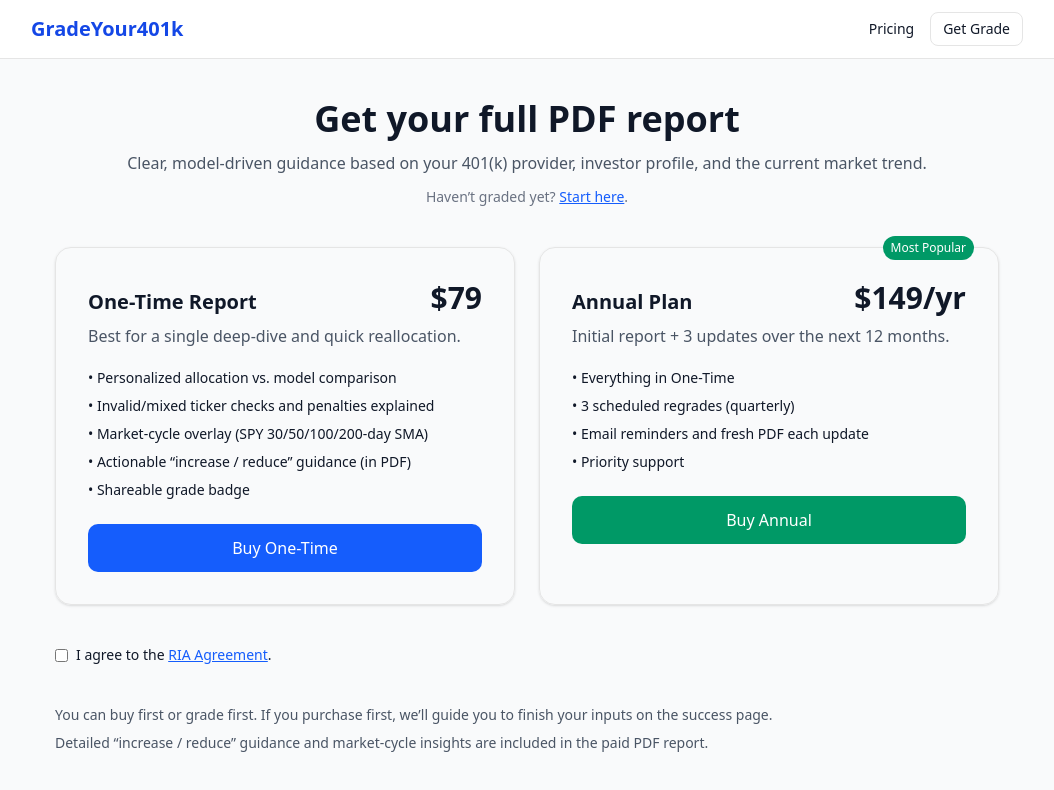
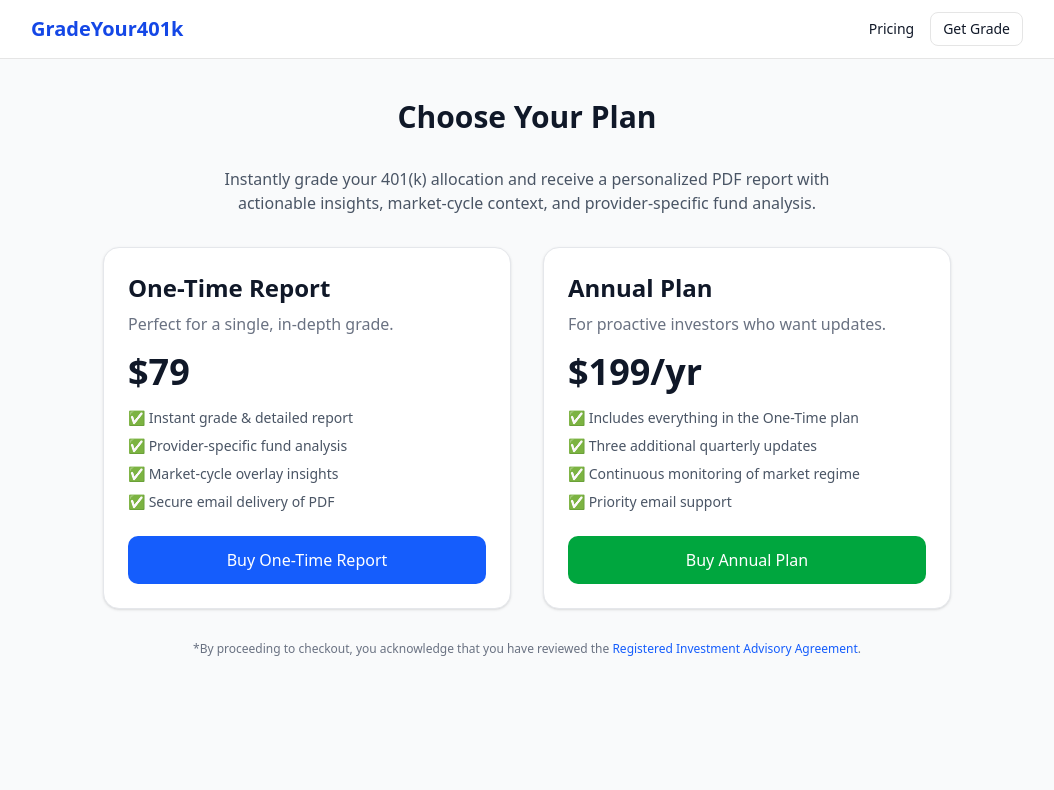
Before and after one commit to rremling/gradeyour401k, a Next.js app: page /pricing in a window 1280 px wide. Shown: the top 790 px of the page, without its empty margins (113-1167 px from the left). Built offline with nearby package versions, Linux system fonts and the light colour scheme.

Commit message:
Update page.tsx

```diff
--- a/src/app/pricing/page.tsx
+++ b/src/app/pricing/page.tsx
@@ -1,199 +1,93 @@
 // src/app/pricing/page.tsx
 "use client";
 
-import { useState, useCallback } from "react";
-import Link from "next/link";
-
-type InvestorProfile = "Aggressive Growth" | "Growth" | "Balanced";
-type Holding = { symbol: string; weight: number };
-
-type PreviewPayload = {
-  provider: string;
-  profile: InvestorProfile;
-  rows: Holding[];
-  grade_base: number;
-  grade_adjusted: number;
-};
-
-const LS_KEY = "gy4k:lastSubmission";
-
-// Optional: display prices via public envs, or hardcode
-const DISPLAY_ONE_TIME = process.env.NEXT_PUBLIC_PRICE_ONE_TIME || "$79";
-const DISPLAY_ANNUAL   = process.env.NEXT_PUBLIC_PRICE_ANNUAL   || "$149/yr";
-
-async function savePreview(data: PreviewPayload): Promise<string> {
-  const res = await fetch("/api/preview/save", {
-    method: "POST",
-    headers: { "Content-Type": "application/json" },
-    body: JSON.stringify(data),
-  });
-  if (!res.ok) {
-    const body = await res.text();
-    throw new Error(`Save preview failed (${res.status}): ${body}`);
-  }
-  const json = await res.json();
-  return json.previewId as string;
-}
-
-async function startCheckout(planKey: "one_time" | "annual", previewId: string) {
-  const res = await fetch("/api/checkout", {
-    method: "POST",
-    headers: { "Content-Type": "application/json" },
-    body: JSON.stringify({ planKey: previewId }),
-  });
-  if (!res.ok) {
-    const body = await res.text();
-    throw new Error(`Checkout failed (${res.status}): ${body}`);
-  }
-  const json = await res.json();
-  if (!json.url) throw new Error("No checkout URL returned");
-  window.location.href = json.url as string;
-}
+import { useState } from "react";
 
 export default function PricingPage() {
-  const [agree, setAgree] = useState(false);
-  const [loading, setLoading] = useState<"one" | "annual" | null>(null);
-  const [error, setError] = useState<string | null>(null);
+  const [isLoading, setIsLoading] = useState<"one_time" | "annual" | null>(
+    null
+  );
 
-  const purchase = useCallback(async (planKey: "one_time" | "annual") => {
+  async function handleBuy(planKey: "one_time" | "annual") {
     try {
-      setError(null);
-      if (!agree) {
-        setError("Please agree to the RIA Agreement before continuing.");
-        return;
+      setIsLoading(planKey);
+      const res = await fetch("/api/checkout", {
+        method: "POST",
+        headers: { "Content-Type": "application/json" },
+        body: JSON.stringify({ planKey }),
+      });
+      const data = await res.json();
+      if (data.url) {
+        window.location.href = data.url;
+      } else {
+        alert(`Checkout failed: ${data.error || "unknown error"}`);
       }
-      setLoading(planKey);
-
-      // Try to use the latest graded inputs from localStorage
-      let data: PreviewPayload | null = null;
-      try {
-        const raw = localStorage.getItem(LS_KEY);
-        if (raw) data = JSON.parse(raw);
-      } catch {
-        data = null;
-      }
-
-      // If they haven't graded yet, create a placeholder preview
-      if (!data) {
-        data = {
-          provider: "",
-          profile: "Growth",
-          rows: [],
-          grade_base: 0,
-          grade_adjusted: 0,
-        };
-      }
-
-      const previewId = await savePreview(data);
-      await startCheckout(planKey, previewId);
-    } catch (e: any) {
-      console.error(e);
-      setError(e?.message || "Something went wrong starting checkout.");
-      setLoading(null);
+    } catch (err) {
+      console.error(err);
+      alert("Failed to start checkout");
+    } finally {
+      setIsLoading(null);
     }
-  }, [agree]);
+  }
 
   return (
-    <main className="mx-auto max-w-5xl p-6 md:p-10 space-y-10">
-      <header className="text-center space-y-3">
-        <h1 className="text-3xl md:text-4xl font-bold">Get your full PDF report</h1>
-        <p className="text-gray-600">
-          Clear, model-driven guidance based on your 401(k) provider, investor profile, and the current market trend.
-        </p>
-        <div className="text-sm text-gray-500">
-          Haven’t graded yet? <Link href="/grade/new" className="text-blue-600 underline">Start here</Link>.
-        </div>
-      </header>
+    <main className="mx-auto max-w-4xl px-6 py-10 space-y-8">
+      <h1 className="text-3xl font-bold text-center">Choose Your Plan</h1>
+      <p className="text-center text-gray-600 max-w-2xl mx-auto">
+        Instantly grade your 401(k) allocation and receive a personalized PDF
+        report with actionable insights, market-cycle context, and provider-specific
+        fund analysis.
+      </p>
 
-      {/* Plans */}
-      <section className="grid grid-cols-1 md:grid-cols-2 gap-6">
-        {/* One-time */}
-        <div className="rounded-2xl border shadow-sm p-6 md:p-8 flex flex-col">
-          <div className="flex items-baseline justify-between">
-            <h2 className="text-xl font-semibold">One-Time Report</h2>
-            <div className="text-3xl font-bold">{DISPLAY_ONE_TIME}</div>
-          </div>
-          <p className="text-gray-600 mt-2">Best for a single deep-dive and quick reallocation.</p>
-          <ul className="mt-5 space-y-2 text-sm">
-            <li>• Personalized allocation vs. model comparison</li>
-            <li>• Invalid/mixed ticker checks and penalties explained</li>
-            <li>• Market-cycle overlay (SPY 30/50/100/200-day SMA)</li>
-            <li>• Actionable “increase / reduce” guidance (in PDF)</li>
-            <li>• Shareable grade badge</li>
+      <div className="grid sm:grid-cols-2 gap-8 mt-8">
+        {/* --- ONE-TIME PLAN --- */}
+        <div className="rounded-2xl border border-gray-200 p-6 shadow-sm hover:shadow-md transition-all bg-white">
+          <h2 className="text-2xl font-semibold mb-2">One-Time Report</h2>
+          <p className="text-gray-500 mb-4">Perfect for a single, in-depth grade.</p>
+          <div className="text-4xl font-bold mb-4">$79</div>
+          <ul className="text-sm text-gray-600 space-y-2 mb-6">
+            <li>✅ Instant grade & detailed report</li>
+            <li>✅ Provider-specific fund analysis</li>
+            <li>✅ Market-cycle overlay insights</li>
+            <li>✅ Secure email delivery of PDF</li>
           </ul>
           <button
-            onClick={() => purchase("one_time")}
-            disabled={loading !== null}
-            className={`mt-6 rounded-lg px-5 py-3 text-white ${
-              loading === "one" ? "bg-blue-400" : "bg-blue-600 hover:bg-blue-700"
-            }`}
+            disabled={isLoading === "one_time"}
+            onClick={() => handleBuy("one_time")}
+            className="w-full rounded-lg bg-blue-600 hover:bg-blue-700 text-white py-3 font-medium transition disabled:opacity-60"
           >
-            {loading === "one" ? "Starting checkout…" : "Buy One-Time"}
+            {isLoading === "one_time" ? "Redirecting…" : "Buy One-Time Report"}
           </button>
         </div>
 
-        {/* Annual */}
-        <div className="rounded-2xl border shadow-sm p-6 md:p-8 flex flex-col relative">
-          <span className="absolute -top-3 right-6 bg-emerald-600 text-white text-xs px-2 py-1 rounded-full">
-            Most Popular
-          </span>
-          <div className="flex items-baseline justify-between">
-            <h2 className="text-xl font-semibold">Annual Plan</h2>
-            <div className="text-3xl font-bold">{DISPLAY_ANNUAL}</div>
-          </div>
-          <p className="text-gray-600 mt-2">Initial report + 3 updates over the next 12 months.</p>
-          <ul className="mt-5 space-y-2 text-sm">
-            <li>• Everything in One-Time</li>
-            <li>• 3 scheduled regrades (quarterly)</li>
-            <li>• Email reminders and fresh PDF each update</li>
-            <li>• Priority support</li>
+        {/* --- ANNUAL PLAN --- */}
+        <div className="rounded-2xl border border-gray-200 p-6 shadow-sm hover:shadow-md transition-all bg-white">
+          <h2 className="text-2xl font-semibold mb-2">Annual Plan</h2>
+          <p className="text-gray-500 mb-4">For proactive investors who want updates.</p>
+          <div className="text-4xl font-bold mb-4">$199/yr</div>
+          <ul className="text-sm text-gray-600 space-y-2 mb-6">
+            <li>✅ Includes everything in the One-Time plan</li>
+            <li>✅ Three additional quarterly updates</li>
+            <li>✅ Continuous monitoring of market regime</li>
+            <li>✅ Priority email support</li>
           </ul>
           <button
-            onClick={() => purchase("annual")}
-            disabled={loading !== null}
-            className={`mt-6 rounded-lg px-5 py-3 text-white ${
-              loading === "annual" ? "bg-emerald-400" : "bg-emerald-600 hover:bg-emerald-700"
-            }`}
+            disabled={isLoading === "annual"}
+            onClick={() => handleBuy("annual")}
+            className="w-full rounded-lg bg-green-600 hover:bg-green-700 text-white py-3 font-medium transition disabled:opacity-60"
           >
-            {loading === "annual" ? "Starting checkout…" : "Buy Annual"}
+            {isLoading === "annual" ? "Redirecting…" : "Buy Annual Plan"}
           </button>
         </div>
-      </section>
+      </div>
 
-      {/* Agreement + Errors */}
-      <section className="space-y-3">
-        <label className="flex items-start gap-2 text-sm">
-          <input
-            type="checkbox"
-            checked={agree}
-            onChange={(e) => setAgree(e.target.checked)}
-            className="mt-1"
-          />
-          <span>
-            I agree to the{" "}
-            <Link href="/legal/ria" className="text-blue-600 underline" target="_blank">
-              RIA Agreement
-            </Link>
-            .
-          </span>
-        </label>
-
-        {error && (
-          <div className="rounded-md border border-red-300 bg-red-50 text-red-700 p-3 text-sm">
-            {error}
-          </div>
-        )}
-      </section>
-
-      {/* Footer */}
-      <section className="text-sm text-gray-600 space-y-2">
-        <p>
-          You can buy first or grade first. If you purchase first, we’ll guide you to finish your inputs on the success page.
-        </p>
-        <p>
-          Detailed “increase / reduce” guidance and market-cycle insights are included in the paid PDF report.
-        </p>
-      </section>
+      <p className="text-xs text-center text-gray-500 mt-6">
+        *By proceeding to checkout, you acknowledge that you have reviewed the{" "}
+        <a href="/legal/ria" className="text-blue-600 hover:underline">
+          Registered Investment Advisory Agreement
+        </a>
+        .
+      </p>
     </main>
   );
 }
```
